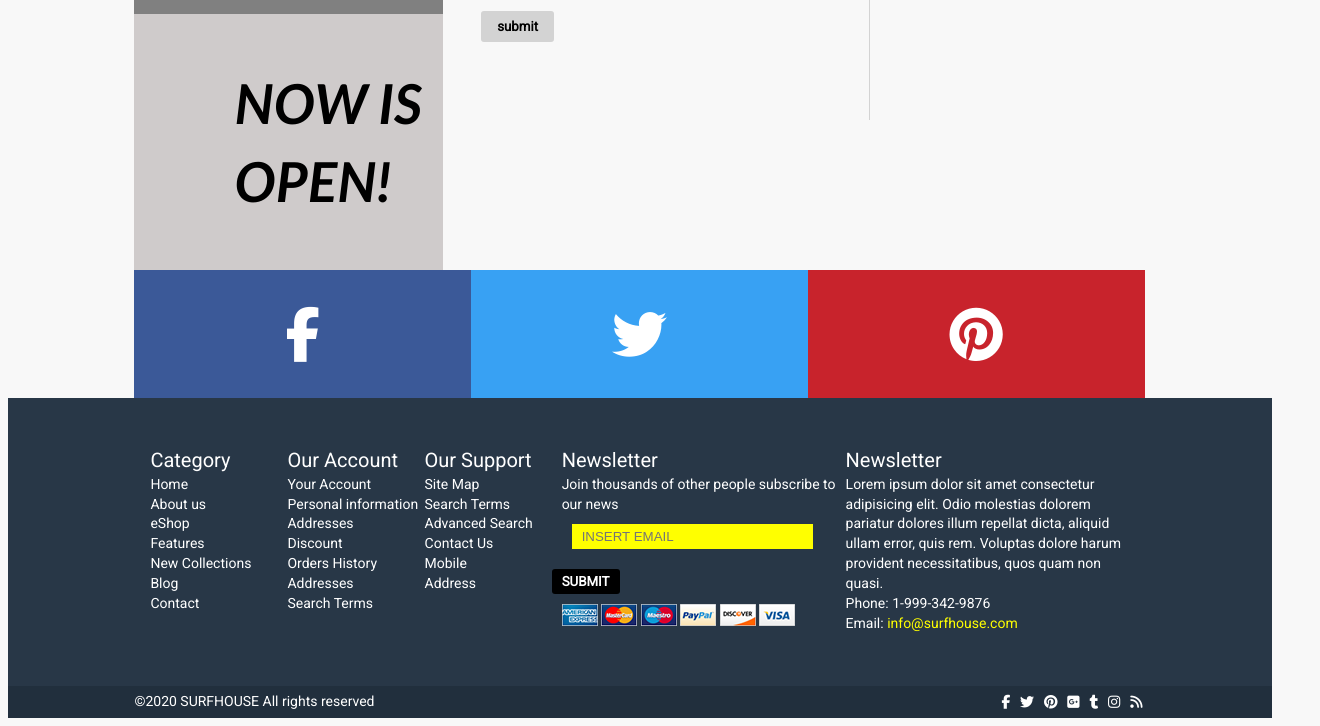
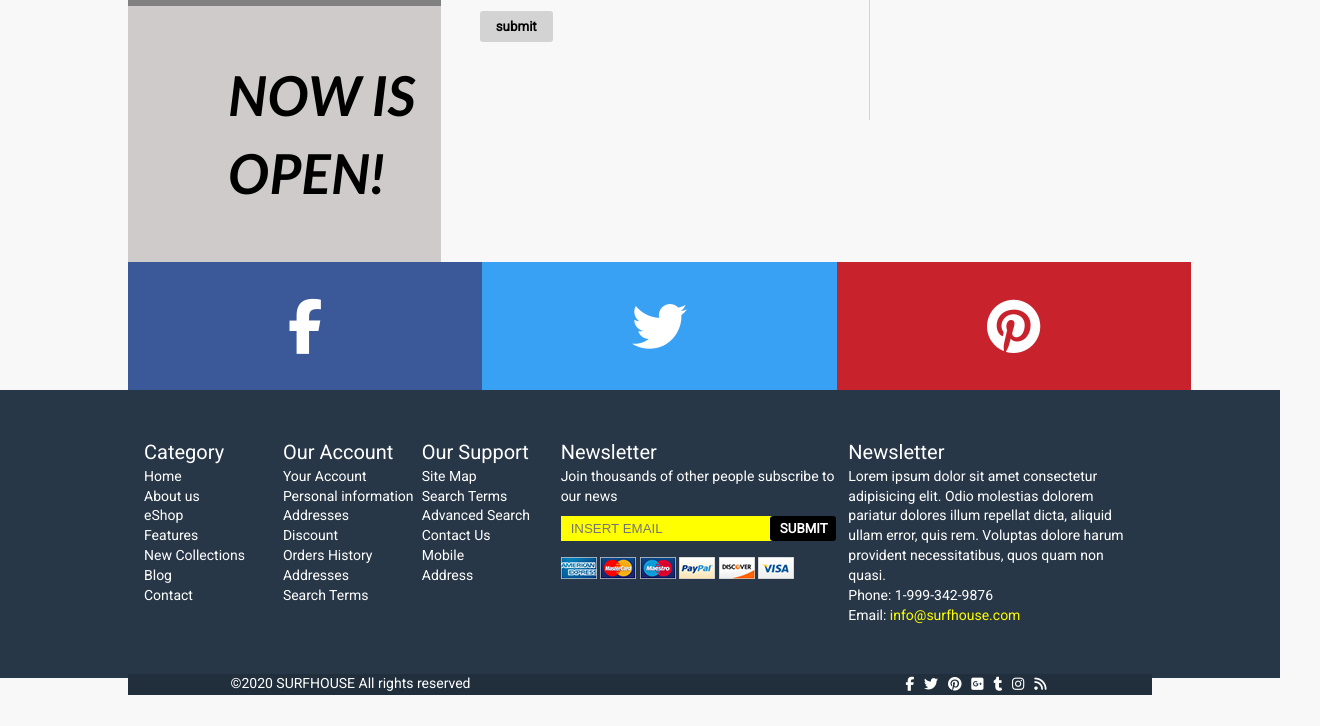
Before and after one commit to littlesoldier2019/surfing-website, a plain HTML site: page contact.html in a window 1280 px wide. Shown: the part 800-1526 px from the top of the page, 1320 px wide, since content can reach past the window. Drawn offline with Linux system fonts and the light colour scheme; some packages are replaced by stand-ins of ours.

Commit message:
add auto margin

```diff
--- a/contact.html
+++ b/contact.html
@@ -15,7 +15,6 @@
     <script src="js\contact.js"></script>
   </head>
   <body>
-    <div class="all-container">
     <div class="hero" id="map">
         <div class="hero__logo">
           <img src="img\surfhouse_logo.png" alt="logo">
@@ -260,8 +259,6 @@
               <p>Email: <span class="email-yellow">info@surfhouse.com</span></p>
             </div>
           </div>
-        </div>
-
           <div class="copyright__section">
             <div>
               <p> &copy;2020 SURFHOUSE All rights reserved</p>
@@ -278,8 +275,5 @@
           </div>
         </div>
       </footer>
-
-
-  </div>
   </body>
 </html>
--- a/css/contact.css
+++ b/css/contact.css
@@ -8,16 +8,14 @@ Footer color - #343434
 Font size - 14px */
 
 /* fix the map */
-
-html {
-  width: 100%;
+*, *::before, *::after {
+  padding: 0;
   margin: 0;
-  padding: 0;
+  box-sizing: border-box;
 }
 
+
 body {
-    max-width: 1320px;
-    height: 100%;
     line-height: 1.42;
     font-size: 14px;
     font-family: 'Roboto', 'Raleway', Arial, Helvetica, Sans-serif;
@@ -50,10 +48,6 @@ a {
     text-decoration: none;
   }
 
-p {
-    padding: 0;
-    margin: 0;
-  }
 
 table {
     border-collapse: collapse;
@@ -68,11 +62,6 @@ button {
   font-family: inherit;
 }
 
-*,
-*::before,
-*::after {
-    box-sizing: border-box;
-  }
 
 
 h4 {
@@ -84,9 +73,6 @@ h5 {
   font-size: 20px;
 }
 
-.all-container{
-  margin: 0 auto;
-}
 
 .hero {
     height: 20rem;
@@ -132,9 +118,11 @@ h5 {
 }
 
 .container {
+  margin: 0 auto;
+  max-width: 1320px;
   padding: 0 10%;
   display: flex;
-  justify-content: flex-start;
+  justify-content: center;
 }
 
 .column {
@@ -190,7 +178,7 @@ label {
   }
 
 input {
-    width: 85%;
+    width: 100%;
     margin: .3rem 0 1rem 0;
   }
 
@@ -377,6 +365,8 @@ ul.menu_item {
 
 .social__section-container {
   padding: 0 10%;
+  width: 1320px;
+  margin: 0 auto;
 }
 
 .social__section {
@@ -430,7 +420,7 @@ ul.menu_item {
 }
 
 .newsletter input {
-  margin: 10px -10px 10px 10px;
+  width: 75%;
   border: none;
   padding: 5px 10px;
   background-color: yellow;
@@ -439,6 +429,7 @@ ul.menu_item {
 
 
 .newsletter button {
+  width: 23%;
   margin: 10px 10px 10px -10px;
   border: none;
   padding: 5px 10px;
```
Lines whose indentation alone changed are shown as unchanged.
